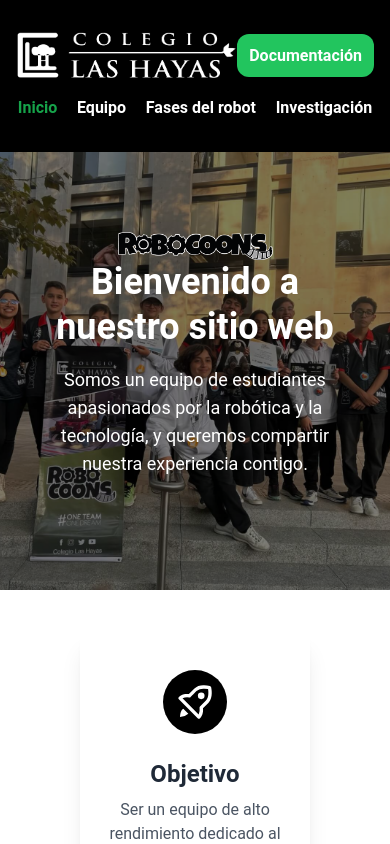
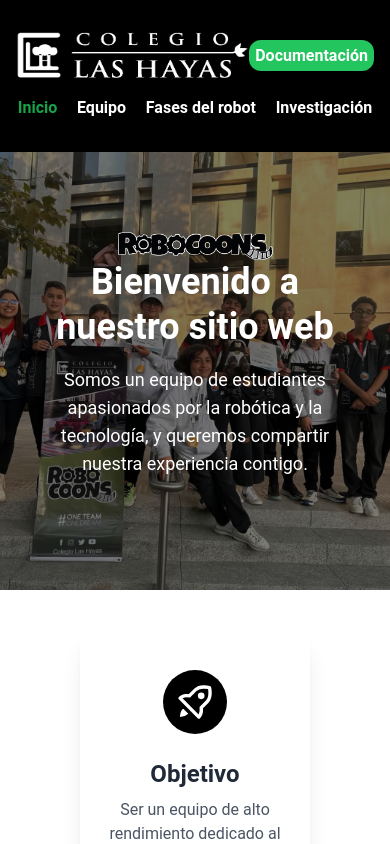
Before and after one commit to CalicheOrozco/robocoons, a React (Create React App) app: page / in a window 390 px wide. Shown: the top 844 px of the page. Built offline with nearby package versions, Linux system fonts and the light colour scheme.

Commit message:
update: the size of the button

```diff
--- a/src/components/Navbar.js
+++ b/src/components/Navbar.js
@@ -149,9 +149,8 @@
 
           <Link
             to={isMobile ? "https://drive.google.com/file/d/1zHs7kh_D_7befzZAVY0BcfwB2R5L8w4C/view" : "/documentation"}
-            className="text-base font-bold text-white"
           >
-            <span className=" p-3 bg-green-500 rounded-xl hover:bg-green-900">{"Documentación "}</span>
+            <span className="text-base font-bold text-white p-1.5 md:p-3 bg-green-500 rounded-xl hover:bg-green-900 ">{"Documentación "}</span>
           </Link>
 
           </div>
```
